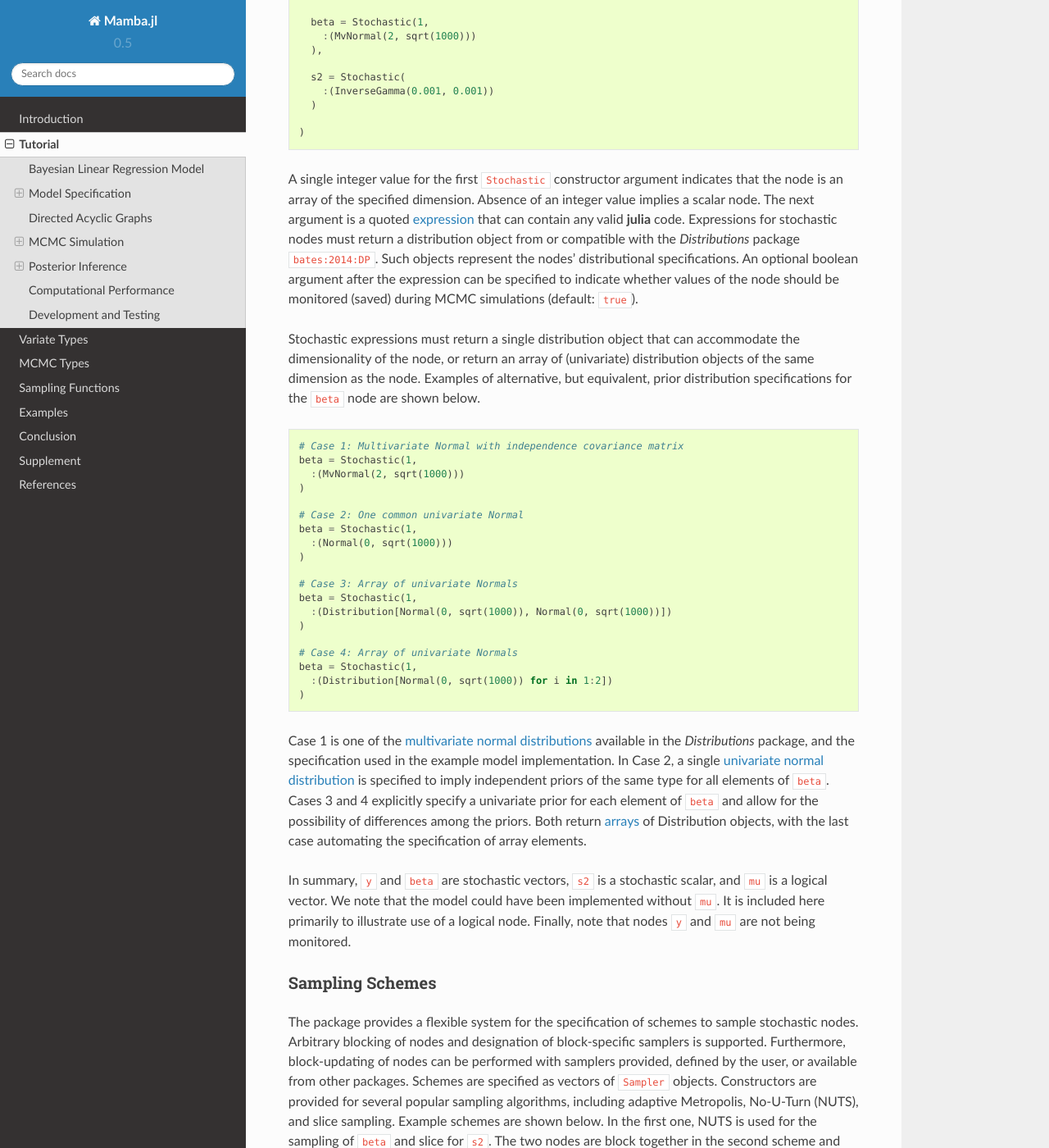
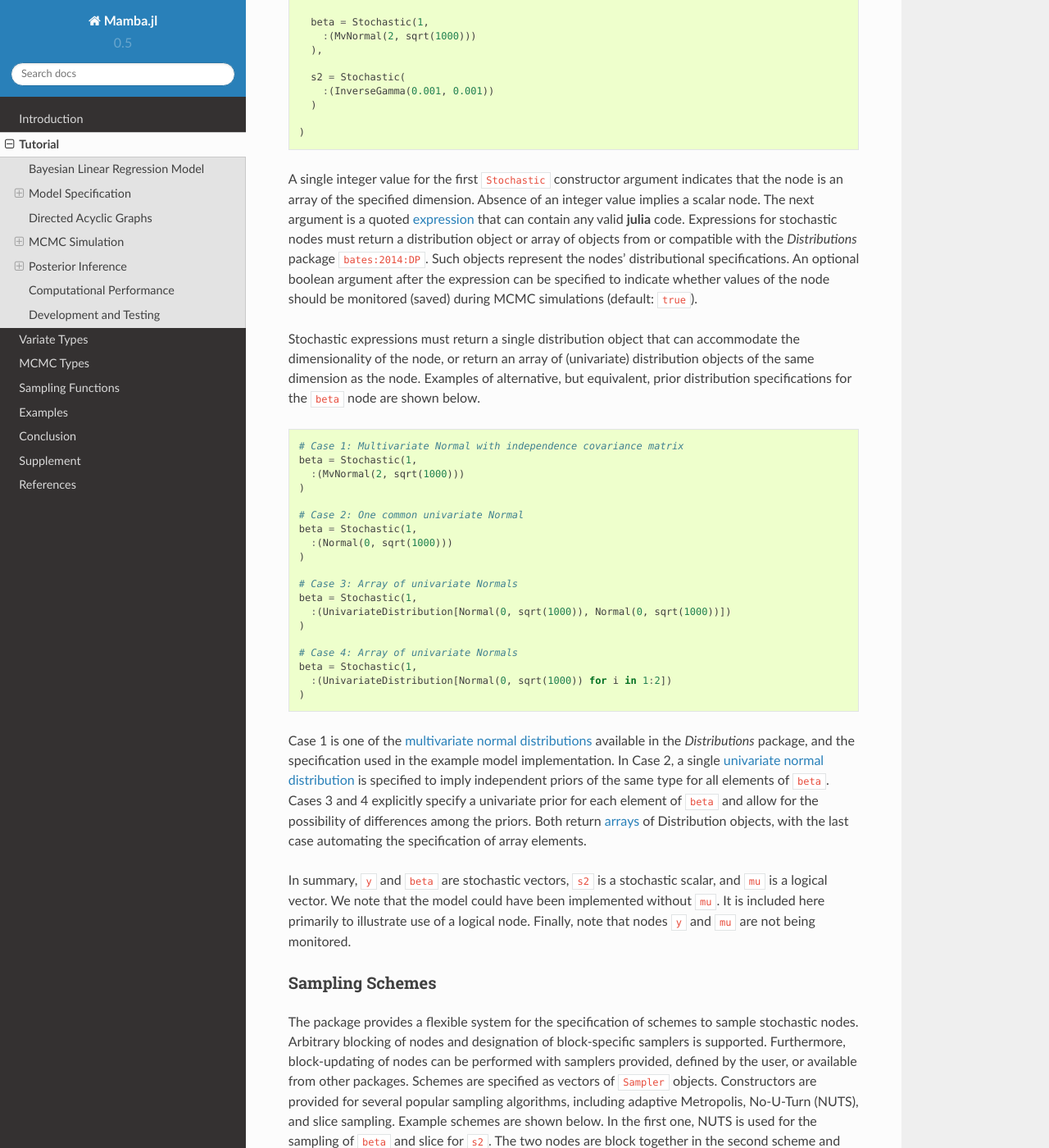
Before and after one commit to brian-j-smith/Mamba.jl, a Sphinx documentation site: the page built from doc/tutorial.rst, in a window 1280 px wide and 1400 px high, scrolled down 1931 px. Shown: the whole window at 82% size. Built offline with Sphinx 7.4.7 and the Read the Docs theme 2.0.0, drawn with Linux system fonts in a browser that asks for light colours; formulas are drawn with MathJax 3; cross-references to code outside the pages are shown as plain code.

Commit message:
Issues #2 & #27: Add support for MultivariateDistribution arrays.

```diff
--- a/doc/examples.rst
+++ b/doc/examples.rst
@@ -39,6 +39,7 @@
 .. toctree::
     :maxdepth: 1
 
+    examples/birats.rst
     examples/jaws.rst
     examples/eyes.rst
 
--- a/doc/mcmc/dependent.rst
+++ b/doc/mcmc/dependent.rst
@@ -227,12 +227,13 @@
 Aliases
 ^^^^^^^
 
-``DistributionStruct`` defines the types of distribution structures supported for ``ArrayStochastic`` nodes.  Currently, those include single ``Distribution`` types or arrays of same or mixed ``UnivariateDistribution`` types.  Support for arrays of ``MultivariateDistribution`` types is under development for future inclusion in the package.
+``DistributionStruct`` defines the types of distribution structures supported for ``ArrayStochastic`` nodes.  Currently, single ``Distribution`` objects, arrays of ``UnivariateDistribution`` objects, and arrays of ``MultivariateDistribution`` objects are supported.  Distribution objects supplied in an array must all be of the same length.  When a ``MultivariateDistribution`` array is specified for a stochastic node, the node is assumed to be one dimension bigger than the array, with the last dimension containing values from the distributions stored in the previous dimensions.  Model specification syntax for all three can be seen in the :ref:`Birats Example <example-Birats>`.
 
 .. code-block:: julia
 
     typealias DistributionStruct Union(Distribution,
-                                       Array{UnivariateDistribution})
+                                       Array{UnivariateDistribution},
+                                       Array{MultivariateDistribution})
 
 Constructors
 ^^^^^^^^^^^^
--- a/doc/tutorial.rst
+++ b/doc/tutorial.rst
@@ -101,7 +101,7 @@
 
     )
 
-A single integer value for the first ``Stochastic`` constructor argument indicates that the node is an array of the specified dimension.  Absence of an integer value implies a scalar node.  The next argument is a quoted `expression <http://docs.julialang.org/en/latest/manual/metaprogramming/>`_ that can contain any valid **julia** code.  Expressions for stochastic nodes must return a distribution object from or compatible with the `Distributions` package :cite:`bates:2014:DP`.  Such objects represent the nodes' distributional specifications.  An optional boolean argument after the expression can be specified to indicate whether values of the node should be monitored (saved) during MCMC simulations (default: ``true``).
+A single integer value for the first ``Stochastic`` constructor argument indicates that the node is an array of the specified dimension.  Absence of an integer value implies a scalar node.  The next argument is a quoted `expression <http://docs.julialang.org/en/latest/manual/metaprogramming/>`_ that can contain any valid **julia** code.  Expressions for stochastic nodes must return a distribution object or array of objects from or compatible with the `Distributions` package :cite:`bates:2014:DP`.  Such objects represent the nodes' distributional specifications.  An optional boolean argument after the expression can be specified to indicate whether values of the node should be monitored (saved) during MCMC simulations (default: ``true``).
 
 Stochastic expressions must return a single distribution object that can accommodate the dimensionality of the node, or return an array of (univariate) distribution objects of the same dimension as the node.  Examples of alternative, but equivalent, prior distribution specifications for the ``beta`` node are shown below.
 
@@ -119,12 +119,12 @@
 
     # Case 3: Array of univariate Normals
     beta = Stochastic(1,
-      :(Distribution[Normal(0, sqrt(1000)), Normal(0, sqrt(1000))])
+      :(UnivariateDistribution[Normal(0, sqrt(1000)), Normal(0, sqrt(1000))])
     )
 
     # Case 4: Array of univariate Normals
     beta = Stochastic(1,
-      :(Distribution[Normal(0, sqrt(1000)) for i in 1:2])
+      :(UnivariateDistribution[Normal(0, sqrt(1000)) for i in 1:2])
     )
 
 Case 1 is one of the `multivariate normal distributions <http://distributionsjl.readthedocs.org/en/latest/multivariate.html#multivariate-normal-distribution>`_ available in the `Distributions` package, and the specification used in the example model implementation.  In Case 2, a single `univariate normal distribution <http://distributionsjl.readthedocs.org/en/latest/univariate.html#normal>`_ is specified to imply independent priors of the same type for all elements of ``beta``.  Cases 3 and 4 explicitly specify a univariate prior for each element of ``beta`` and allow for the possibility of differences among the priors.  Both return `arrays <http://docs.julialang.org/en/latest/manual/arrays/>`_ of Distribution objects, with the last case automating the specification of array elements.
```
Also changed, not shown: doc/examples/birats.rst (added, +58 -0 lines), 5 other files.
